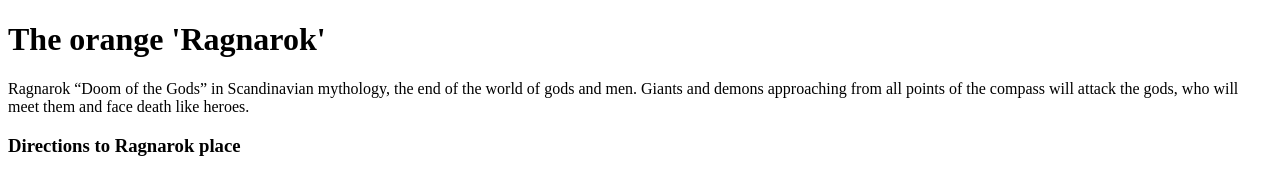
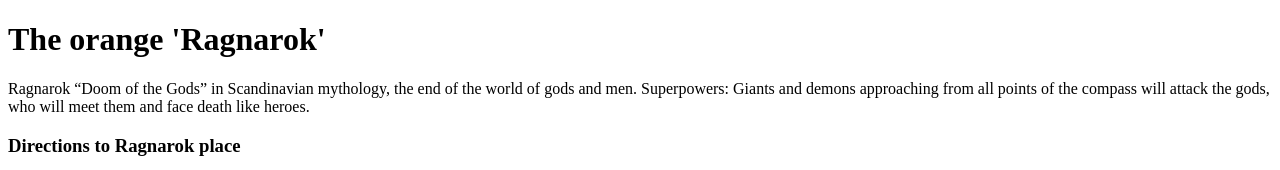
Before and after one commit to 44-563-WebApps-F21/webapps-f21-assignment-3-SaiLavanyaP, a plain HTML site: page bonus.html in a window 1280 px wide. Shown: the top 170 px of the page. Drawn offline with Linux system fonts and the light colour scheme.

Commit message:
superpowers added

```diff
--- a/bonus.html
+++ b/bonus.html
@@ -10,7 +10,8 @@
             The orange 'Ragnarok'
         </h1>
         <p>
-            Ragnarok “Doom of the Gods” in Scandinavian mythology, the end of the world of gods and men. Giants and demons approaching from all points of the compass will attack the gods, who will meet them and face death like heroes.
+            Ragnarok “Doom of the Gods” in Scandinavian mythology, the end of the world of gods and men.
+            Superpowers: Giants and demons approaching from all points of the compass will attack the gods, who will meet them and face death like heroes.
         </p>
         <h3>Directions to Ragnarok place</h3>
         <ul>
```
